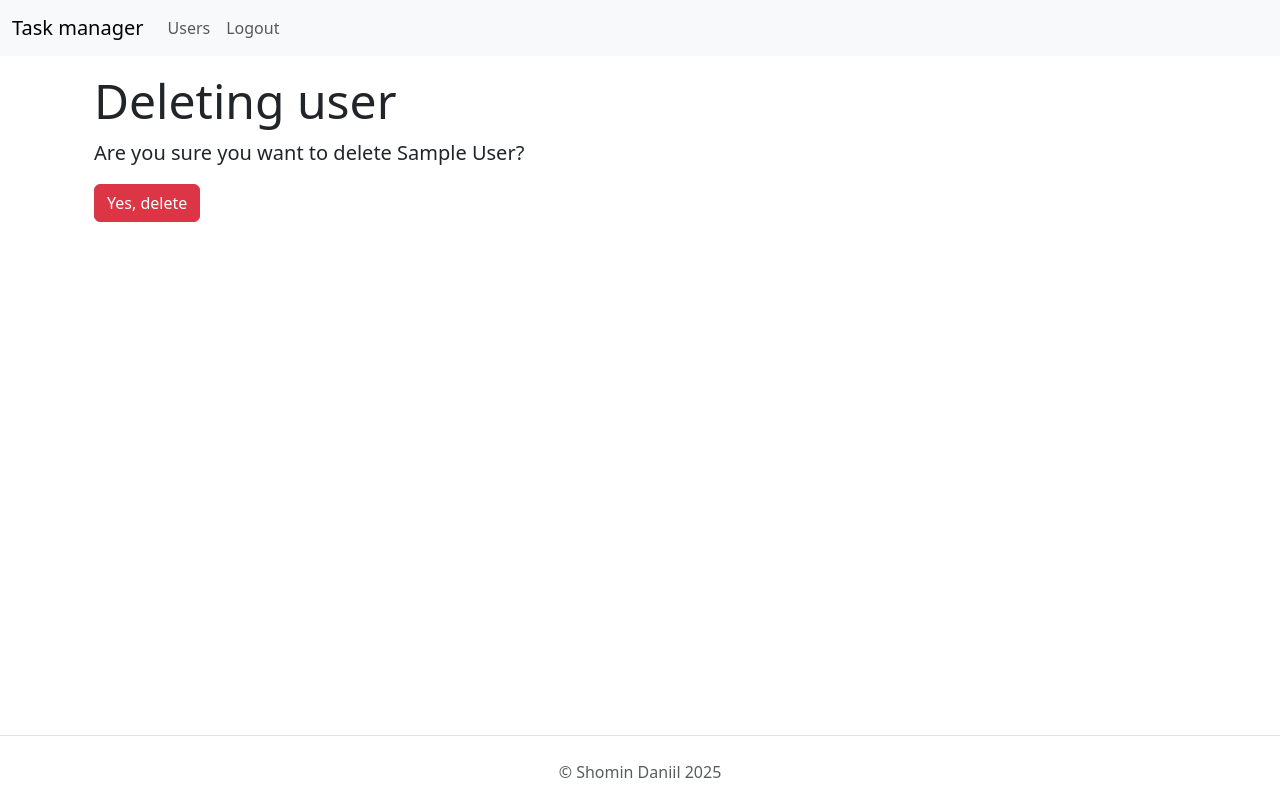
After one commit to DaniilShomin/python-project-52, a Django app: page /users/1/delete/ in a window 1280 px wide. The commit adds this page. Run offline with Django 5.2, Linux system fonts and the light colour scheme; the visitor is signed in with stand-in values (Sample User, id 1); data comes from the database, SQL or seed files in the repository; some libraries are stand-ins or nearby versions.

Commit message:
add delete user

```diff
--- /dev/null
+++ b/task_manager/templates/user/delete.html
@@ -0,0 +1,19 @@
+{% extends "base.html" %}
+{% block content %}
+{% load i18n %}
+{% load django_bootstrap5 %}
+{% bootstrap_css %}
+{% bootstrap_javascript %}
+<main>
+  <div class="container">
+    <div class="row justify-content-center mt-3">
+        <h1 class="display-5">{% translate 'Deleting user' %}</h1>
+        <p class="lead">{% translate 'Are you sure you want to delete ' %}{{ user.first_name }} {{ user.last_name }}?</p>
+        <form method="post">
+            {% csrf_token %}
+            {% bootstrap_button content=_("Yes, delete") button_type="submit" button_class="btn-danger" element="input" %}
+        </form>
+    </div>
+  </div>
+</main>
+{% endblock %}
--- a/task_manager/templates/user/index.html
+++ b/task_manager/templates/user/index.html
@@ -20,10 +20,10 @@
                 <td>{{ user.id }}</td>
                 <td>{{ user.username }}</td>
                 <td>{{ user.first_name }} {{ user.last_name }}</td>
-                <td>{{ user.created_at }}</td>
+                <td>{{ user.created_at|date:"d.m.Y H:i" }}</td>
                 <td>
                     <a href="{% url 'update_user' user.id %}">{% translate "Edit" %}</a><br>
-                    <a href="">{% translate "Delete" %}</a>
+                    <a href="{% url 'delete_user' user.id %}">{% translate "Delete" %}</a>
                 </td>
             </tr>
             {% endfor %}
--- a/task_manager/user/urls.py
+++ b/task_manager/user/urls.py
@@ -4,10 +4,12 @@ from task_manager.user.views import (
     CreateUserView,
     IndexView,
     UpdateUserView,
+    DeleteUserView
 )
 
 urlpatterns = [
     path('', IndexView.as_view(), name='users'),
     path('create/', CreateUserView.as_view(), name='create_user'),
     path('<int:pk>/update/', UpdateUserView.as_view(), name='update_user'),
+    path('<int:pk>/delete/', DeleteUserView.as_view(), name='delete_user'),
 ]
--- a/task_manager/user/views.py
+++ b/task_manager/user/views.py
@@ -11,7 +11,7 @@ from .models import Users
 # Create your views here.
 class IndexView(View):
     def get(self, request):
-        users = Users.objects.all()
+        users = Users.objects.all().order_by('id')
         return render(
             request,
             'user/index.html',
@@ -57,8 +57,8 @@ class UpdateUserView(LoginRequiredMixin, View):
         return super().dispatch(request, *args, **kwargs)
 
     def get(self, request, pk):
-        user_id = request.user.id
-        if user_id != int(pk):
+        auth_user_id = request.user.id
+        if auth_user_id != int(pk):
             if not request.user.is_superuser:
                 messages.error(
                     request,
@@ -93,3 +93,44 @@ class UpdateUserView(LoginRequiredMixin, View):
                 'user': user
             }
         )
+
+
+class DeleteUserView(LoginRequiredMixin, View):
+    login_url = '/login/'
+
+    def dispatch(self, request, *args, **kwargs):
+        if not request.user.is_authenticated:
+            messages.error(request, _('You are not logged in! Please sign in.'))
+        return super().dispatch(request, *args, **kwargs)
+
+    def get(self, request, pk):
+        auth_user_id = request.user.id
+        if auth_user_id != int(pk):
+            if not request.user.is_superuser:
+                messages.error(
+                    request,
+                    _('You do not have permission to modify another user.')
+                )
+                return redirect('users')
+        user = Users.objects.get(id=pk)
+        return render(
+            request,
+            'user/delete.html',
+            context={
+                'user': user
+            }
+        )
+
+    def post(self, request, pk):
+        auth_user_id = request.user.id
+        if auth_user_id != int(pk):
+            if not request.user.is_superuser:
+                messages.error(
+                    request,
+                    _('You do not have permission to modify another user.')
+                )
+                return redirect('users')
+        user = Users.objects.get(id=pk)
+        user.delete()
+        messages.success(request, _('User successfully deleted'))
+        return redirect('users')
--- a/task_manager/views.py
+++ b/task_manager/views.py
@@ -54,7 +54,7 @@ class LoginView(View):
 
 
 class LogoutView(View):
-    def get(self, request):
+    def post(self, request):
         logout(request)
         messages.info(request, _('You are logout'))
         return redirect('index')
```
Also changed, not shown: task_manager/locale/ru/LC_MESSAGES/django.po, 1 other file.
